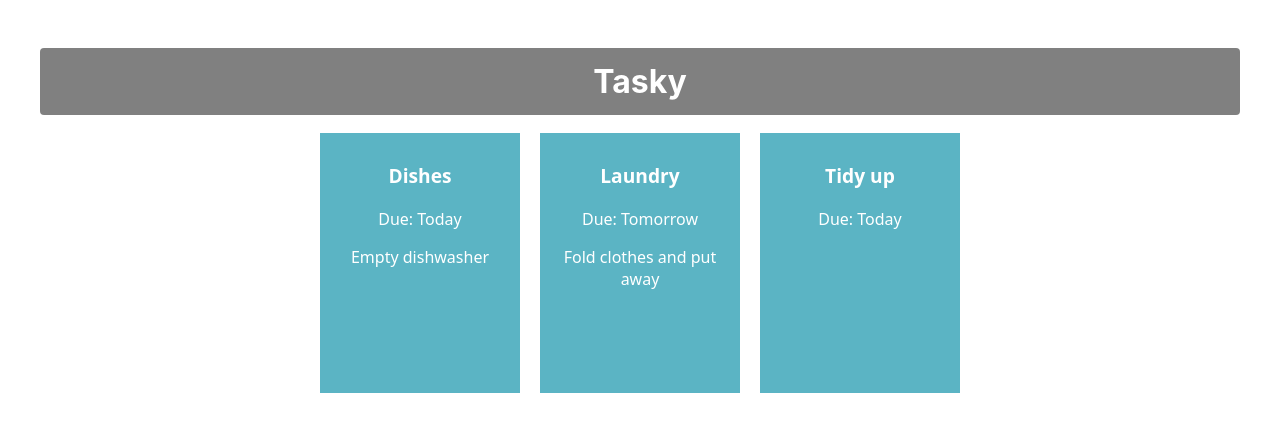
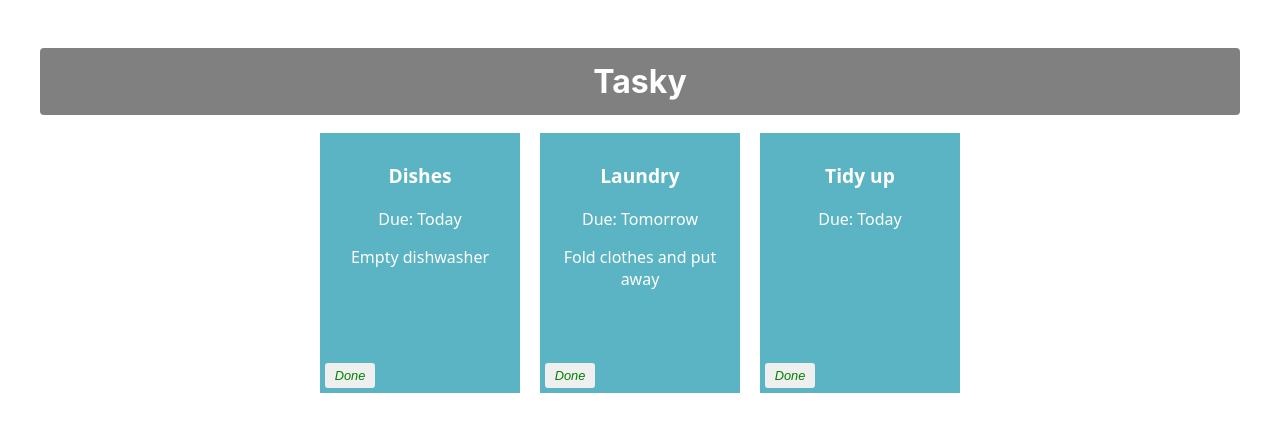
Before and after one commit to igorkapusniak0/React-App, a React (Create React App) app in the folder tasky/: page / in a window 1280 px wide. Shown: the top 432 px of the page. Built offline with nearby package versions, Linux system fonts and the light colour scheme.

Commit message:
mark task as done

```diff
--- a/tasky/src/App.css
+++ b/tasky/src/App.css
@@ -77,3 +77,20 @@
 .App{
   text-align: center;
 }
+
+button {
+  border: none;
+  border-radius: 3px;
+  font-style: italic;
+  font-size: 0.8em;
+  margin: 4p 6px;
+  width: 50px;
+  height: 25px;
+}
+
+.doneButton {
+  position: absolute;
+  bottom: 5px;
+  left: 5px;
+  color: green;
+}
--- a/tasky/src/App.js
+++ b/tasky/src/App.js
@@ -5,20 +5,28 @@
 function App() {
   const [ taskState, setTaskState ] = useState({
     tasks: [
-      { id: 1, title:"Dishes", description: "Empty dishwasher", deadline: "Today" },
-      { id: 2, title: "Laundry", description: "Fold clothes and put away", deadline: "Tomorrow" },
-      { id: 3, title: "Tidy up", deadline: "Today" }
+      { id: 1, title:"Dishes", description: "Empty dishwasher", deadline: "Today", done: false },
+      { id: 2, title: "Laundry", description: "Fold clothes and put away", deadline: "Tomorrow", done: false },
+      { id: 3, title: "Tidy up", deadline: "Today", done: false}
     ]
   });
+  const doneHandler = (taskIndex) => {
+    const tasks = [...taskState.tasks];
+    tasks[taskIndex].done = !tasks[taskIndex].done;
+    setTaskState({tasks});
+    console.log(`${taskIndex} ${tasks[taskIndex].done}`);
+  }
   return (
     <div className="container">
       <h1>Tasky</h1>
-      {taskState.tasks.map((task) => (
+      {taskState.tasks.map((task, index) => (
     <Task
       title={task.title}
       description={task.description}
       deadline={task.deadline}
       key={task.id}
+      done={task.done}
+      markDone={() => doneHandler(index)}
     />
   ))}
     </div>
--- a/tasky/src/components/Task.js
+++ b/tasky/src/components/Task.js
@@ -2,11 +2,12 @@
 
 function Task (props) {
     return (
-        <div className="card">
+        <div className="card" style={{backgroundColor: props.done ? 'lightgrey' : '#5bb4c4'}}>
             <p className="title">{props.title}</p>
             <p>Due: {props.deadline}</p>
             <p>{props.description}</p>
-        </div>
+            <button onClick={props.markDone} className='doneButton'>Done</button>
+       </div>
     )
 }
 
```
